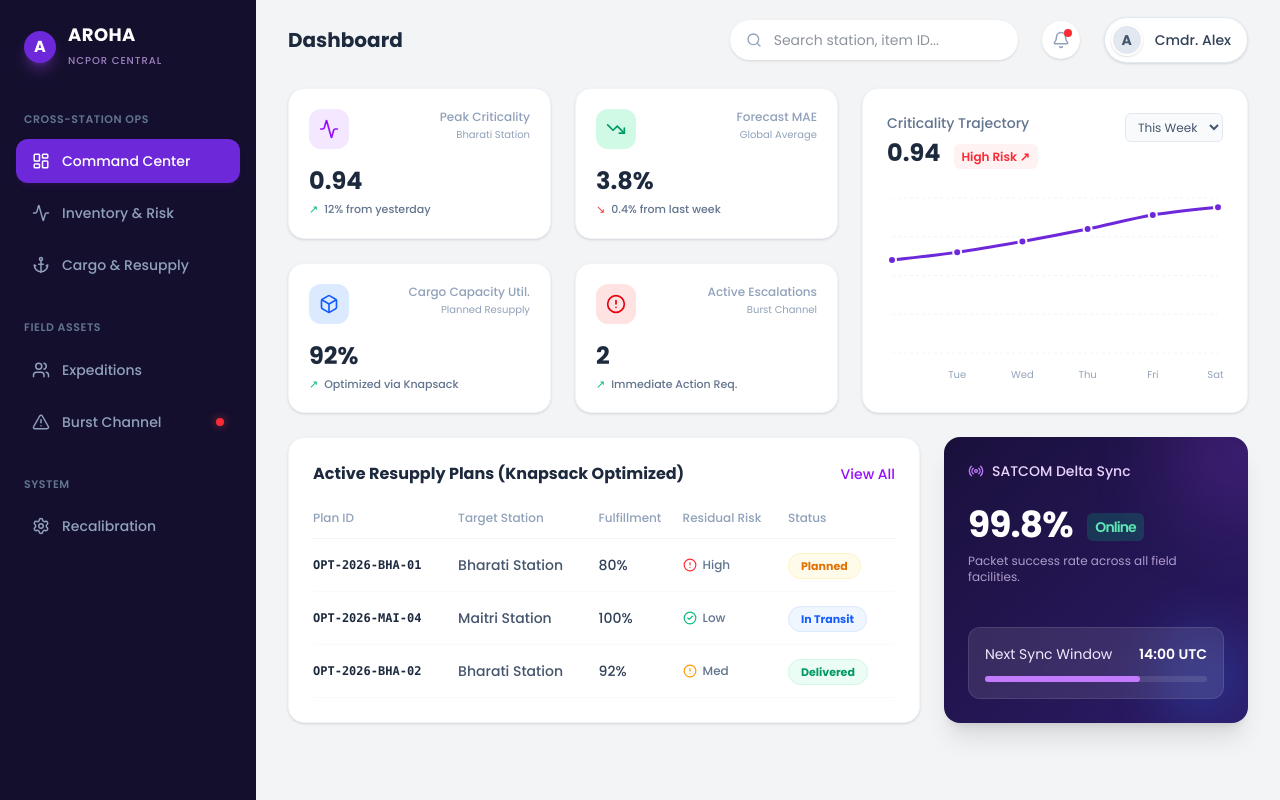
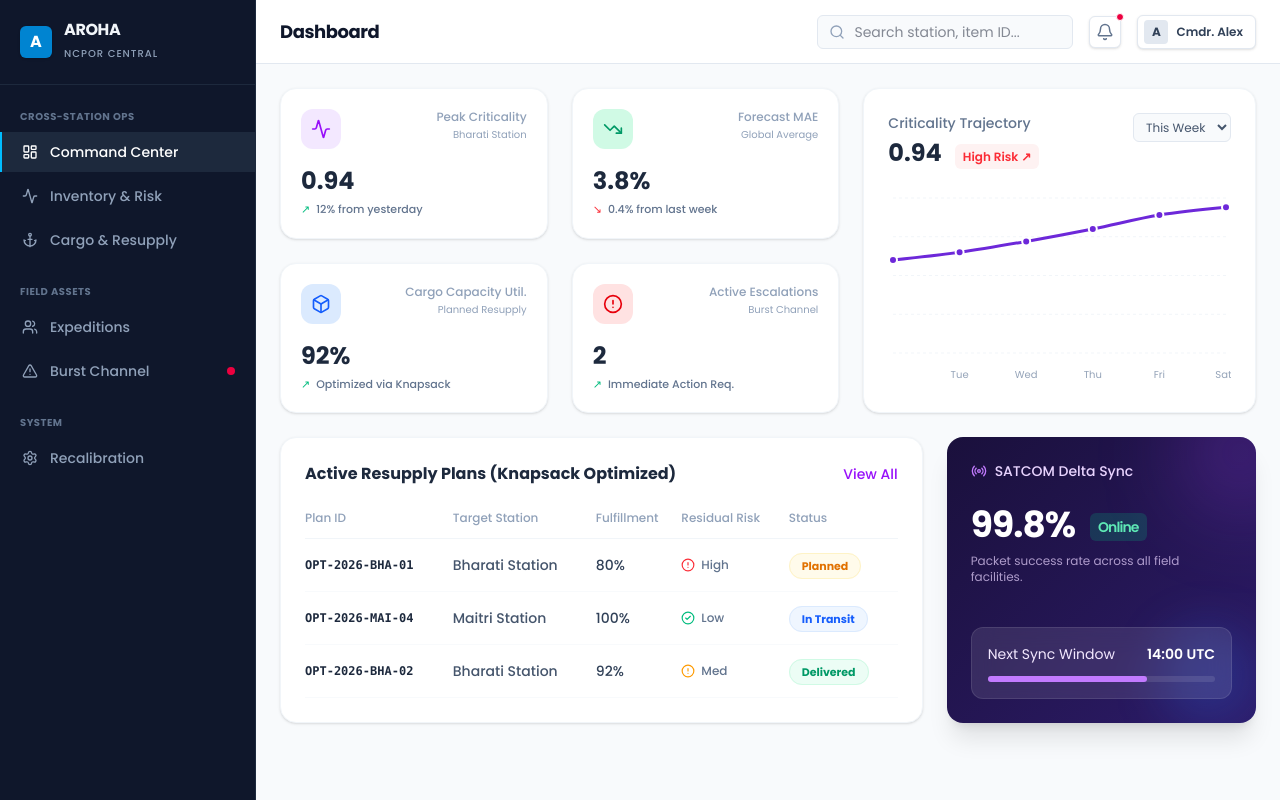
Before and after one commit to BhadriPrabhu/sih_aroha, a React (Vite) app in the folder aroha_command_center/: page / in a window 1280 px wide. Built offline with nearby package versions, Linux system fonts and the light colour scheme.

Commit message:
refactor: improve command center dashboard layout

```diff
--- a/aroha_command_center/src/components/layout/DashboardLayout.jsx
+++ b/aroha_command_center/src/components/layout/DashboardLayout.jsx
@@ -4,63 +4,63 @@ import { LayoutDashboard, Activity, Anchor, Users, AlertTriangle, Settings, Bell
 
 export default function DashboardLayout({ children }) {
     return (
-        <div className="flex h-screen bg-[#F3F4F6] text-slate-800">
-            {/* Sidebar - Deep Dark Theme */}
-            <aside className="w-64 bg-[#140F2D] flex flex-col transition-all duration-300">
-                <div className="p-6 flex items-center gap-3">
-                    <div className="w-8 h-8 bg-[#6D28D9] rounded-full flex items-center justify-center text-white font-bold shadow-lg shadow-purple-500/30">
+        <div className="flex h-screen bg-slate-50 text-slate-900 font-sans">
+            {/* Sidebar - Tactical Slate Theme */}
+            <aside className="w-64 bg-slate-900 border-r border-slate-800 flex flex-col transition-all duration-300">
+                <div className="p-5 flex items-center gap-3 border-b border-slate-800">
+                    <div className="w-8 h-8 bg-sky-600 rounded-md flex items-center justify-center text-white font-bold shadow-sm">
                         A
                     </div>
                     <div>
-                        <span className="font-bold text-lg text-white tracking-wide block leading-tight">AROHA</span>
-                        <span className="text-[10px] font-medium text-purple-300/70 uppercase tracking-widest">NCPOR Central</span>
+                        <span className="font-bold text-base text-slate-100 tracking-tight block leading-tight">AROHA</span>
+                        <span className="text-[10px] font-medium text-slate-400 uppercase tracking-widest">NCPOR Central</span>
                     </div>
                 </div>
 
-                <nav className="flex-1 px-4 py-4 space-y-2 overflow-y-auto">
-                    <p className="text-[11px] font-semibold text-slate-500 mb-3 px-2 uppercase tracking-wider">Cross-Station Ops</p>
-                    <NavItem to="/" icon={<LayoutDashboard size={18} />} label="Command Center" exact />
-                    <NavItem to="/inventory" icon={<Activity size={18} />} label="Inventory & Risk" />
-                    <NavItem to="/cargo" icon={<Anchor size={18} />} label="Cargo & Resupply" />
+                <nav className="flex-1 py-4 space-y-1 overflow-y-auto">
+                    <p className="text-[10px] font-bold text-slate-500 mb-2 mt-2 px-5 uppercase tracking-wider">Cross-Station Ops</p>
+                    <NavItem to="/" icon={<LayoutDashboard size={16} />} label="Command Center" exact />
+                    <NavItem to="/inventory" icon={<Activity size={16} />} label="Inventory & Risk" />
+                    <NavItem to="/cargo" icon={<Anchor size={16} />} label="Cargo & Resupply" />
 
-                    <p className="text-[11px] font-semibold text-slate-500 mt-8 mb-3 px-2 uppercase tracking-wider">Field Assets</p>
-                    <NavItem to="/expeditions" icon={<Users size={18} />} label="Expeditions" />
-                    <NavItem to="/alerts" icon={<AlertTriangle size={18} />} label="Burst Channel" alert />
+                    <p className="text-[10px] font-bold text-slate-500 mt-6 mb-2 px-5 uppercase tracking-wider">Field Assets</p>
+                    <NavItem to="/expeditions" icon={<Users size={16} />} label="Expeditions" />
+                    <NavItem to="/alerts" icon={<AlertTriangle size={16} />} label="Burst Channel" alert />
 
-                    <p className="text-[11px] font-semibold text-slate-500 mt-8 mb-3 px-2 uppercase tracking-wider">System</p>
-                    <NavItem to="/settings" icon={<Settings size={18} />} label="Recalibration" />
+                    <p className="text-[10px] font-bold text-slate-500 mt-6 mb-2 px-5 uppercase tracking-wider">System</p>
+                    <NavItem to="/settings" icon={<Settings size={16} />} label="Recalibration" />
                 </nav>
             </aside>
 
             {/* Main Content */}
             <main className="flex-1 flex flex-col min-w-0 overflow-hidden">
-                {/* Topbar */}
-                <header className="h-20 bg-[#F3F4F6] flex items-center justify-between px-8">
-                    <div className="text-xl font-bold text-slate-800">
+                {/* Topbar - Structured & Monotone */}
+                <header className="h-16 bg-white border-b border-slate-200 flex items-center justify-between px-6">
+                    <div className="text-lg font-bold text-slate-900 tracking-tight">
                         Dashboard
                     </div>
 
-                    <div className="flex items-center gap-6">
+                    <div className="flex items-center gap-4">
                         <div className="relative">
-                            <Search className="w-4 h-4 absolute left-4 top-1/2 -translate-y-1/2 text-slate-400" />
+                            <Search className="w-4 h-4 absolute left-3 top-1/2 -translate-y-1/2 text-slate-400" />
                             <input
                                 type="text"
                                 placeholder="Search station, item ID..."
-                                className="pl-11 pr-4 py-2.5 bg-white border-none rounded-full text-sm shadow-sm focus:outline-none focus:ring-2 focus:ring-purple-100 w-72 transition-all"
+                                className="pl-9 pr-3 py-1.5 bg-slate-50 border border-slate-200 rounded-md text-sm focus:outline-none focus:ring-1 focus:ring-sky-500 w-64 transition-all"
                             />
                         </div>
-                        <button className="text-slate-400 hover:text-slate-600 relative bg-white p-2.5 rounded-full shadow-sm">
+                        <button className="text-slate-500 hover:text-slate-800 relative bg-white p-1.5 rounded-md border border-slate-200 shadow-sm transition-colors">
                             <Bell size={18} />
-                            <span className="absolute top-2 right-2 w-2 h-2 bg-red-500 rounded-full"></span>
+                            <span className="absolute -top-1 -right-1 w-2 h-2 bg-rose-600 rounded-full border border-white"></span>
                         </button>
                         <button
                             type="button"
-                            className="group flex items-center gap-3 bg-white pl-1.5 pr-4 py-1.5 rounded-full shadow-sm border border-slate-200 hover:bg-slate-50 hover:shadow hover:border-slate-300 transition-all duration-200 ease-in-out focus:outline-none focus:ring-2 focus:ring-slate-300 focus:ring-offset-1"
+                            className="group flex items-center gap-2 bg-white pl-1.5 pr-3 py-1 rounded-md shadow-sm border border-slate-200 hover:bg-slate-50 transition-all focus:outline-none focus:ring-1 focus:ring-slate-300"
                         >
-                            <div className="flex items-center justify-center w-8 h-8 rounded-full bg-slate-200 border-2 border-white text-sm font-bold text-slate-600 shadow-sm group-hover:bg-slate-300 transition-colors duration-200">
+                            <div className="flex items-center justify-center w-6 h-6 rounded bg-slate-200 text-xs font-bold text-slate-700">
                                 A
                             </div>
-                            <span className="text-sm font-medium text-slate-700 group-hover:text-slate-900 transition-colors duration-200">
+                            <span className="text-xs font-semibold text-slate-700 group-hover:text-slate-900">
                                 Cmdr. Alex
                             </span>
                         </button>
@@ -68,7 +68,7 @@ export default function DashboardLayout({ children }) {
                 </header>
 
                 {/* Page Content */}
-                <div className="flex-1 overflow-auto p-8 pt-2">
+                <div className="flex-1 overflow-auto p-6 bg-slate-50">
                     {children}
                 </div>
             </main>
@@ -76,22 +76,22 @@ export default function DashboardLayout({ children }) {
     );
 }
 
-// Sub-component: NavItem now uses react-router's NavLink
+// Sub-component: NavItem optimized for enterprise density and structure
 function NavItem({ to, icon, label, exact, alert }) {
     return (
         <NavLink
             to={to}
-            end={exact} // 'end' ensures the root '/' only highlights when exactly matching
-            className={({ isActive }) => `flex items-center justify-between px-4 py-3 rounded-xl text-sm font-medium transition-all ${isActive
-                    ? 'bg-[#6D28D9] text-white shadow-md shadow-purple-900/20'
-                    : 'text-slate-400 hover:bg-white/5 hover:text-slate-200'
+            end={exact}
+            className={({ isActive }) => `flex items-center justify-between px-5 py-2.5 text-sm font-medium transition-colors border-l-2 ${isActive
+                    ? 'bg-slate-800 border-sky-400 text-white'
+                    : 'border-transparent text-slate-400 hover:bg-slate-800/50 hover:text-slate-200'
                 }`}
         >
             <div className="flex items-center gap-3">
                 {icon}
                 {label}
             </div>
-            {alert && <span className="w-2 h-2 rounded-full bg-red-500 shadow-[0_0_8px_rgba(239,68,68,0.6)]"></span>}
+            {alert && <span className="w-2 h-2 rounded bg-rose-600"></span>}
         </NavLink>
     );
 }
```
